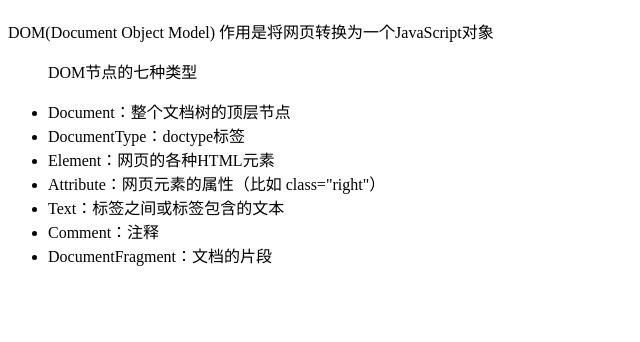
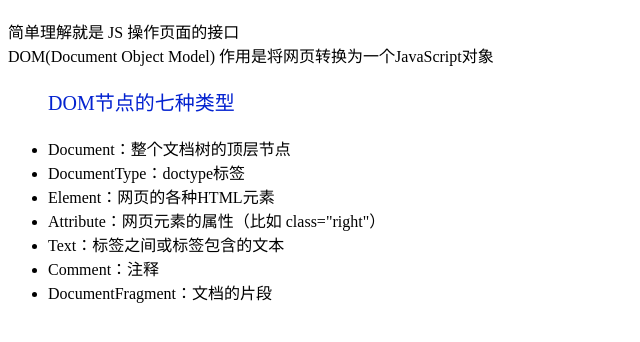
Before and after one commit to MiracleDali/Frontend, a plain HTML site: page 3_JavaScript/38_DOM概述/index.html in a window 1280 px wide. Shown: the part 70-412 px from the top of the page, without its empty margins (0-640 px from the left). Drawn offline with Linux system fonts and the light colour scheme.

Commit message:
docs(dom): 更新DOM概述文档内容
- 添加JS操作页面接口的简要说明
- 修改DOM节点类型标题样式，增加字体大小和颜色设置
- 补充document节点的浏览器原生提供说明
- 添加nodeType属性判断顶层节点的示例代码
- 插入换行标签优化段落显示效果

```diff
--- a/3_JavaScript/38_DOM概述/index.html
+++ b/3_JavaScript/38_DOM概述/index.html
@@ -8,10 +8,11 @@
 <body>
     <h1>DOM概述</h1>
     <p>
+        简单理解就是 JS 操作页面的接口  <br>
         DOM(Document Object Model) 作用是将网页转换为一个JavaScript对象
     </p>
     <ul>
-        <p>DOM节点的七种类型</p>
+        <p style="font-size: 20px; color: rgb(3, 34, 208);">DOM节点的七种类型</p>
         <li>Document：整个文档树的顶层节点</li>
         <li>DocumentType：doctype标签</li>
         <li>Element：网页的各种HTML元素</li>
@@ -24,8 +25,13 @@
 
 
     <script>
+        // 浏览器原生提供document节点，代表整个文档
+        console.log(document)
 
-
+        // nodeType属性：返回节点类型
+        if(document.nodeType === 9){
+            console.log("顶层节点")
+        }
     </script>
 
 </body>
```
